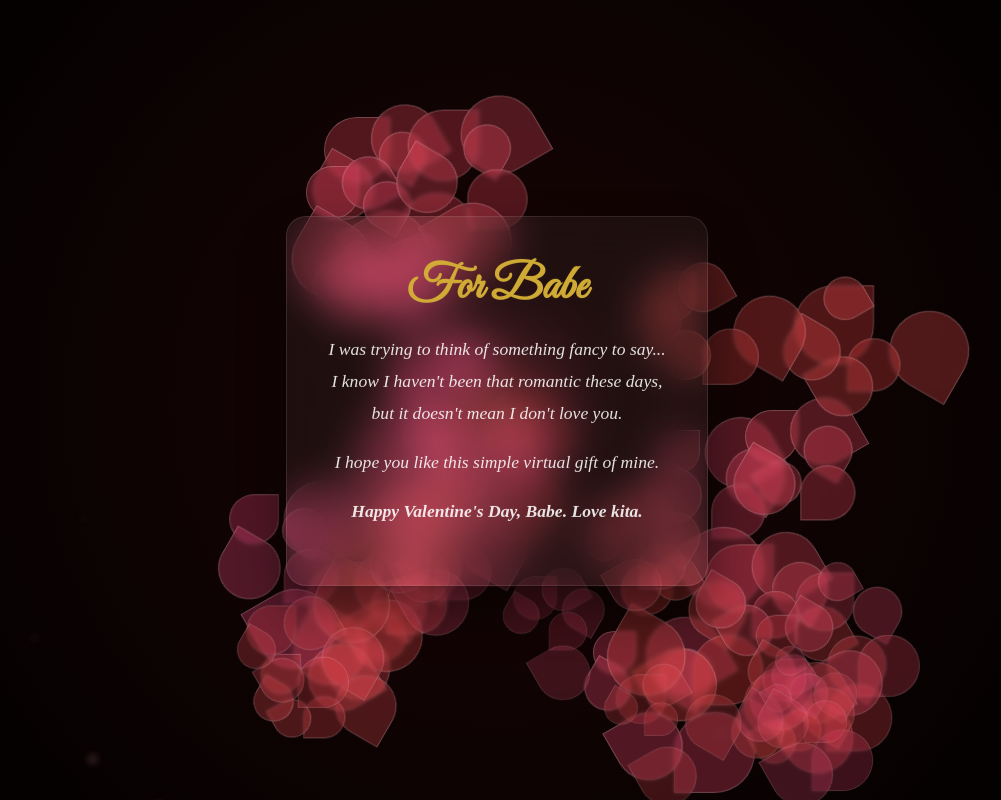
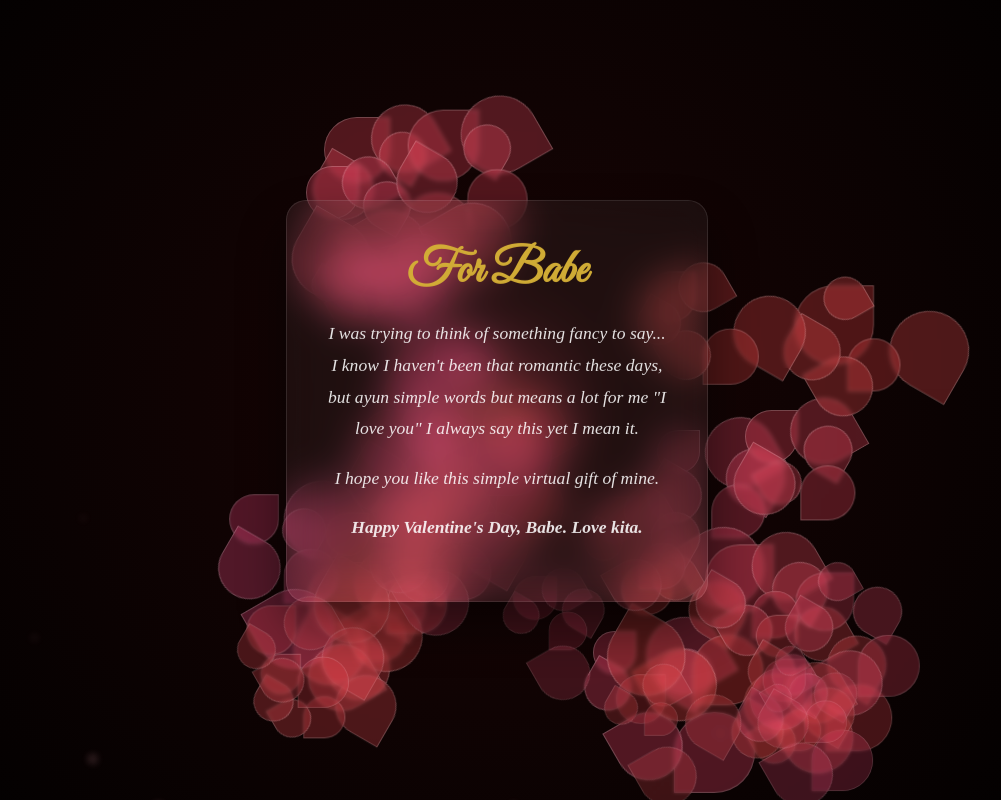
Before and after one commit to kar-98-w/February-14-2026, a plain HTML site: page index.html in a window 1280 px wide. Both pictures are taken after a click on the element 640 px from the left and 400 px from the top of the page. Shown: the top 800 px of the page, without its empty margins (143-1144 px from the left). Drawn offline with Linux system fonts and the light colour scheme; a web font is replaced by a local one.

Commit message:
2nd commit

```diff
--- a/index.html
+++ b/index.html
@@ -191,7 +191,7 @@
 
     <div id="letter">
     <h1>For Babe</h1>
-    <p>I was trying to think of something fancy to say... I know I haven't been that romantic these days, but it doesn't mean I don't love you.</p>
+    <p>I was trying to think of something fancy to say... I know I haven't been that romantic these days, but ayun simple words but means a lot for me "I love you" I always say this yet I mean it.</p>
     <p>I hope you like this simple virtual gift of mine.</p>
     <p><strong>Happy Valentine's Day, Babe. Love kita.</strong></p>
 </div>
@@ -252,4 +252,5 @@
         }
     </script>
 </body>
+
 </html>
```
